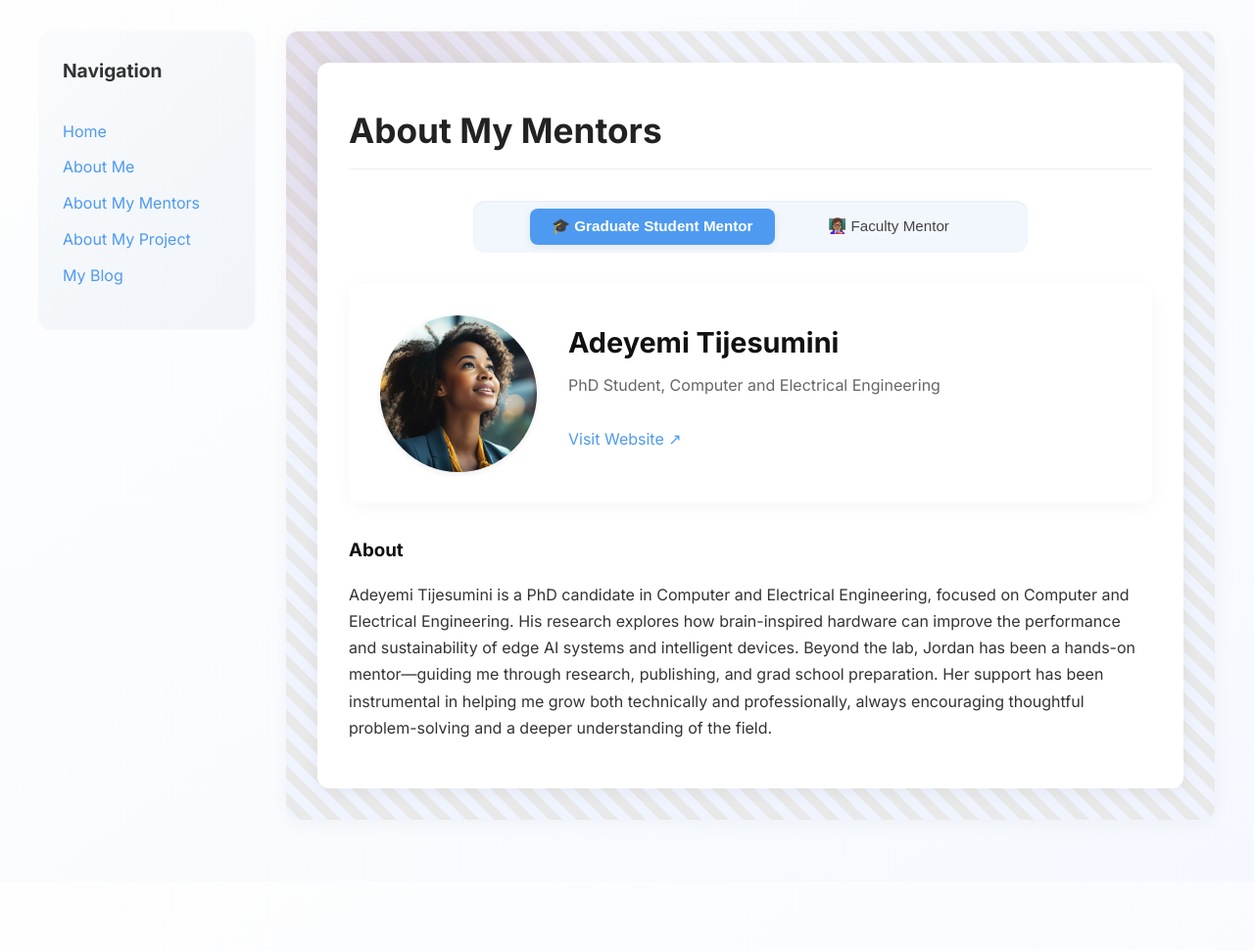
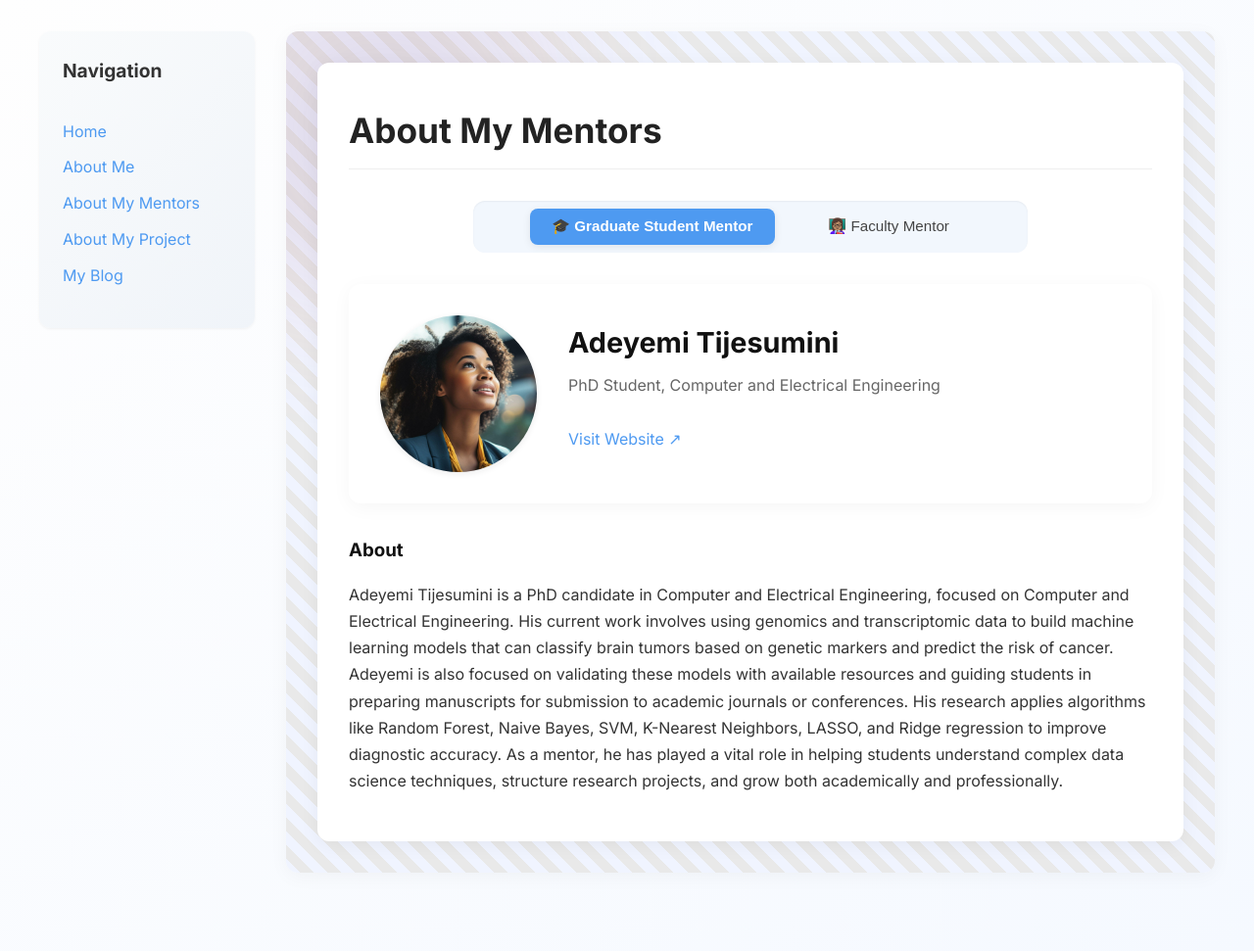
Before and after one commit to arbas1/arbas1.github.io, a Jekyll site: the page built from pages/about-my-mentor.md, in a window 1280 px wide. Shown: the whole page at 98% size. Built offline with Jekyll 4.4.1, drawn with Linux system fonts in a browser that asks for light colours; before the commit the page ends 900 px from its top, so only the background shows below that.

Commit message:
Update about-my-mentor.md

```diff
--- a/pages/about-my-mentor.md
+++ b/pages/about-my-mentor.md
@@ -9,17 +9,14 @@ graduate_mentor:
   image: /assets/images/graduate-student-mentor.jpg
   website: https://gradmentor.example.com
   bio: |
-     Adeyemi Tijesumini is a PhD candidate in  Computer and Electrical Engineering, focused on  Computer and Electrical Engineering. His research explores how brain-inspired hardware can improve the performance and sustainability of edge AI systems and intelligent devices.
-     Beyond the lab, Jordan has been a hands-on mentor—guiding me through research, publishing, and grad school preparation. Her support has been instrumental in helping me grow both technically and professionally, always encouraging thoughtful problem-solving and a deeper understanding of the field.
+     Adeyemi Tijesumini is a PhD candidate in  Computer and Electrical Engineering, focused on  Computer and Electrical Engineering. His current work involves using genomics and transcriptomic data to build machine learning models that can classify brain tumors based on genetic markers and predict the risk of cancer. Adeyemi is also focused on validating these models with available resources and guiding students in preparing manuscripts for submission to academic journals or conferences. His research applies algorithms like Random Forest, Naive Bayes, SVM, K-Nearest Neighbors, LASSO, and Ridge regression to improve diagnostic accuracy. As a mentor, he has played a vital role in helping students understand complex data science techniques, structure research projects, and grow both academically and professionally.
 
 faculty_mentor:
-  name: Dr. Elijah Freeman
-  title: Professor Emeritus, Tuskegee University
+  name: Dr. Roshan Poudel
+  title: Coordinator of the MS in Bioinformatics Program, Professor of Practice, Computer Science, Morgan State University
   image: /assets/images/faculty-mentor.jpg
   website: https://facultymentor.example.com
   bio: |
-    Dr. Elijah Freeman is a pioneering figure in the field of neural engineering and robotics. With over four decades of experience in academia and research, his work has focused on developing accessible brain-computer interface systems and exploring how robotics can enhance human capability.
-
-    A passionate advocate for diversity in STEM, Dr. Freeman has mentored dozens of underrepresented students and continues to inspire the next generation of researchers and technologists through his leadership and legacy.
+    Dr. Roshan Paudel is the Coordinator of the MS in Bioinformatics Program and a Professor of Practice in Computer Science at Morgan State University. His research focuses on high-performance computing, bioinformatics, next-generation sequencing analysis, computational biology, and modeling and simulation. A key part of his work involves developing stochastic models of calcium and ion channels in cardiac myocytes. In addition to his scientific research, Dr. Paudel is passionate about computer science education. He actively works to improve undergraduate retention by integrating critical thinking, active learning, and project-based approaches into introductory programming courses. His commitment to both research and education makes him an inspiring mentor and a driving force in the academic community.
 
 ---
```
